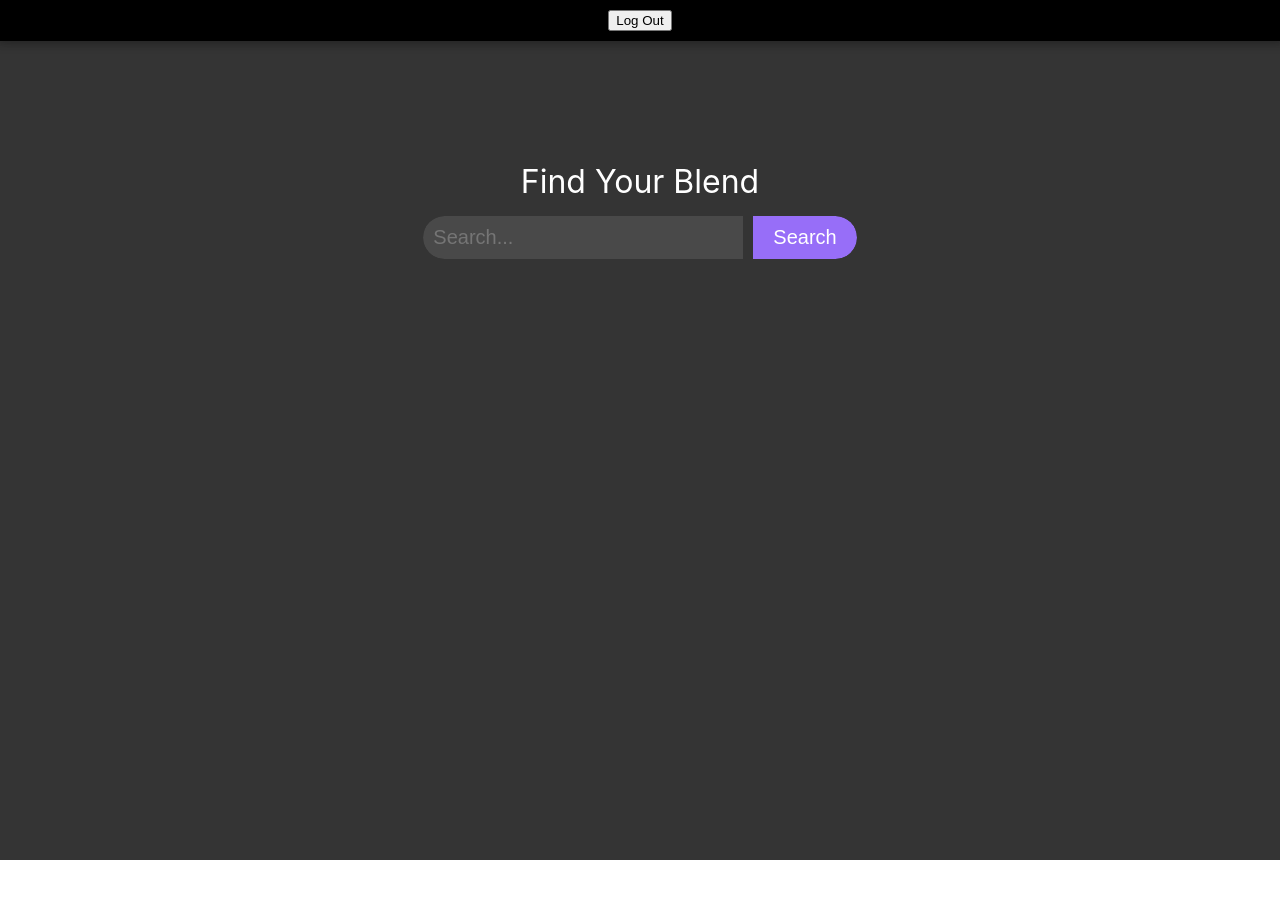
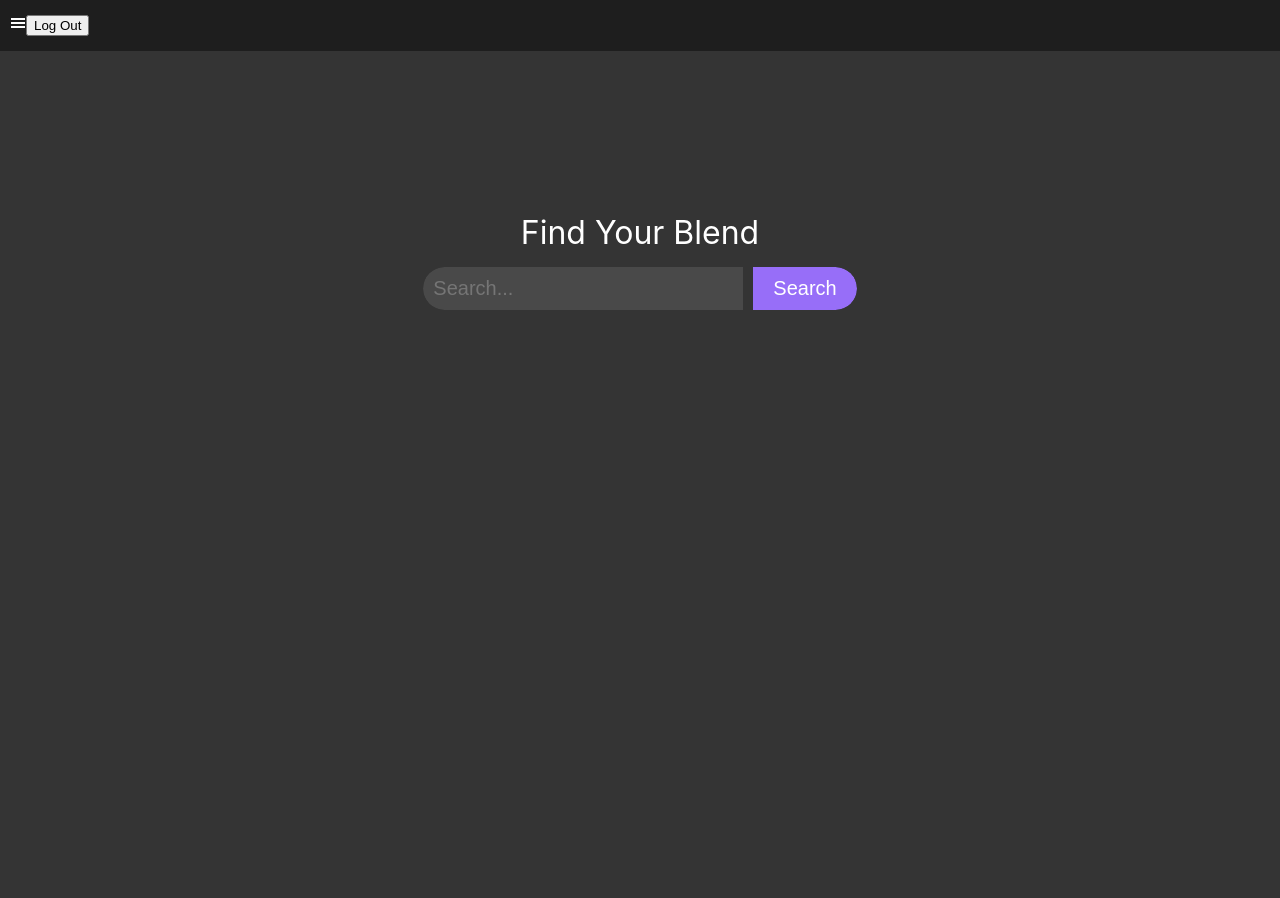
Before and after one commit to connorsavage/Blendify, a React (Create React App) app in the folder blendify/: page /home in a window 1280 px wide. Shown: the top 898 px of the page. Before the commit the page ends 860 px from the top, so only its background shows below. Built offline with nearby package versions, Linux system fonts and the light colour scheme.

Commit message:
Creating Sidebar
creating sidebar, some css elements adjusted (for now), pages still need to be made

```diff
--- a/blendify/package.json
+++ b/blendify/package.json
@@ -9,6 +9,7 @@
     "history": "^5.3.0",
     "react": "^18.2.0",
     "react-dom": "^18.2.0",
+    "react-icons": "^4.11.0",
     "react-router-dom": "^6.16.0",
     "react-scripts": "5.0.1",
     "web-vitals": "^2.1.4"
--- a/blendify/src/App.css
+++ b/blendify/src/App.css
@@ -15,17 +15,15 @@
 
 header {
   display: flex;
-  justify-content: center;
-  background: rgb(0, 0, 0);
+  background: #1E1E1E;
   text-align: center;
   margin: 0;
   transition: opacity 5s;
   font-family: "Oswald", sans-serif;
   color: white;
   grid-column: 1 / span 2;
-  padding: 10px 5px;
+  padding: 15px 10px;
 }
-
 
 .App-header {
   background-color: #282c34;
--- a/blendify/src/App.js
+++ b/blendify/src/App.js
@@ -18,7 +18,6 @@ function App() {
   return (
     <Router>
       <div className="App" id="App">
-        <header>Welcome to Blendify</header>
         <Routes>
           <Route
             path="/signin"
--- /dev/null
+++ b/blendify/src/Components/Navbar.js
@@ -0,0 +1,22 @@
+const Navbar = ({show}) => {
+    return (
+        <div className={show ? 'sidenav active' : 'sidenav'}>
+            <ul>
+                <li>
+                    <a href="/">About Us</a>
+                </li>
+                <li>
+                    <a href="/">Meet the Developers</a>
+                </li>
+                <li>
+                    <a href="/">FAQ</a>
+                </li>
+
+            </ul>
+        </div>
+    )
+}
+
+export default Navbar
+
+//https://www.youtube.com/watch?v=5I_uGo8-jPs&list=PL9LZM-hWdUvspSZa2EMvnGbZclySfLhnk&index=1
--- a/blendify/src/Views/HomeView/HomeView.css
+++ b/blendify/src/Views/HomeView/HomeView.css
@@ -1,11 +1,5 @@
 header {
-    width: 100%;
-    z-index: 1;
     background-color: #242424; /* Add a background color for visibility across the full width */
-    padding: 10px 0; /* Add some vertical padding to give space to your header content */
-    box-shadow: 0px 3px 10px rgba(0, 0, 0, 0.2); /* Optional: Adds a subtle shadow for a slightly lifted appearance */
-    position: fixed; /* Optional: Fix the header at the top of the page */
-    top: 0; /* Optional: Ensure it's at the top */
 }
 .home-view-wrapper {
     background-color: #343434;
@@ -24,3 +18,40 @@ header {
     position: relative;
     padding-top: 60px; /* Add a top padding equal to your header's height to prevent content hiding behind it */
 }
+
+.sidenav {
+    width: 150px;
+    background: #242424;
+    position: absolute;
+    height: 95vh;
+    padding: 0 30px;
+    left: -100%;
+    transition: all 1s;
+}
+
+.sidenav.active {
+    left: 0;
+}
+
+ul {
+    padding: 0;
+}
+
+ul li {
+    list-style-type: none;
+    margin: 10px 0;
+}
+
+ul li a {
+    color: rgba(255, 255, 255, 1);
+    text-decoration: none;
+    font-size: 16px;
+    display: block;
+    padding: 10px 15px;
+    border-radius: 6px;
+}
+
+ul li a:hover,
+ul li a.active {
+    background: #727272;
+}
--- a/blendify/src/Views/HomeView/HomeView.js
+++ b/blendify/src/Views/HomeView/HomeView.js
@@ -1,9 +1,14 @@
-import React, { useEffect } from "react"
+import React, { useEffect, useState } from "react"
 import "./HomeView.css"
 import { useNavigate } from "react-router-dom"
-import SearchBar from "../../Components/SearchBar/SearchBar" // Make sure the path is correct
+import SearchBar from "../../SearchBar/SearchBar" // Make sure the path is correct
+import Navbar from "../../Components/Navbar"
+import {GiHamburgerMenu} from 'react-icons/gi'
 
 export function HomeView({ onLogout, processSignIn }) {
+  const [ showNav, setShowNav ] = useState(false)
+
+
   const navigate = useNavigate()
   const handleSearch = (searchTerm) => {
     console.log("Searching for:", searchTerm)
@@ -17,8 +22,8 @@ export function HomeView({ onLogout, processSignIn }) {
 
   return (
     <div className="home-view-wrapper">
-      <div className="home-view">
       <header>
+        <GiHamburgerMenu onClick={() => setShowNav(!showNav)}/>
         <nav>
           <button
             onClick={() => {
@@ -30,6 +35,8 @@ export function HomeView({ onLogout, processSignIn }) {
           </button>
         </nav>
       </header>
+      <Navbar show={showNav} />
+      <div className="home-view">
         <div className="search-text">Find Your Blend</div>
         <SearchBar onSearch={handleSearch} />
       </div>
```
Also changed, not shown: blendify/src/SearchBar/SearchBar.css (renamed from blendify/src/Components/SearchBar/SearchBar.css), blendify/src/SearchBar/SearchBar.js (renamed from blendify/src/Components/SearchBar/SearchBar.js), 1 other file (tests, documents, lock files or other folders). Lines whose indentation alone changed are shown as unchanged.
